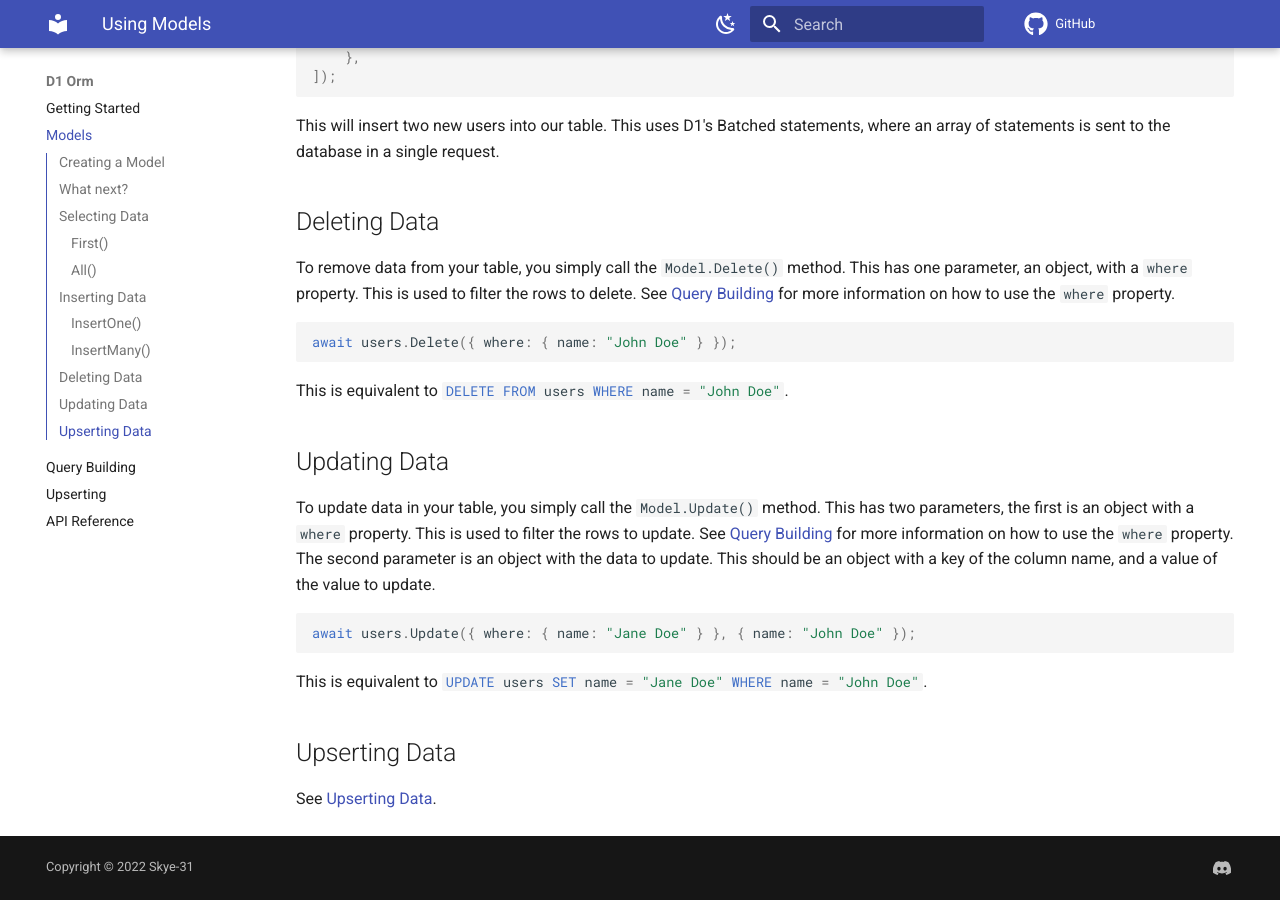
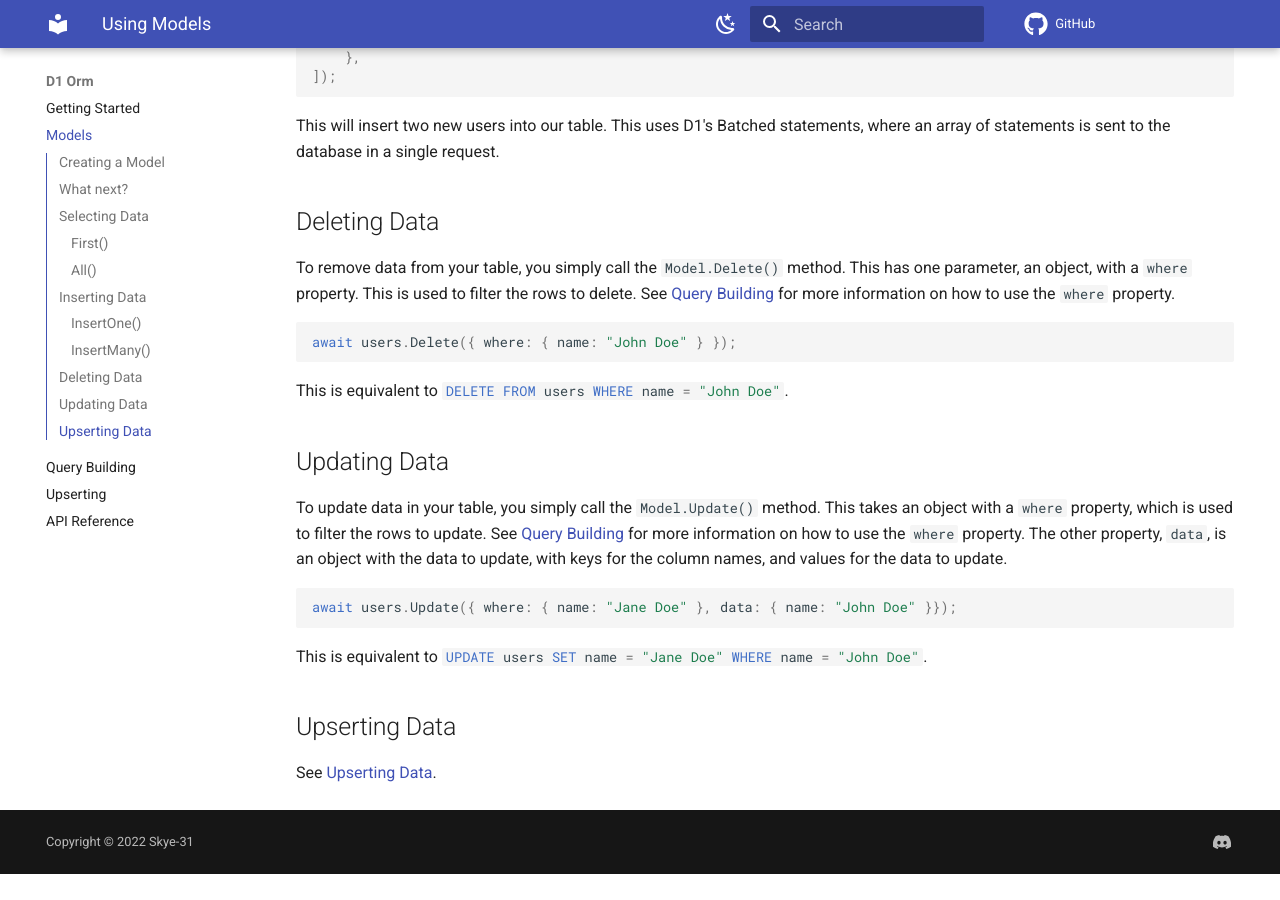
Before and after one commit to Interactions-as-a-Service/docs, an MkDocs documentation site: the page built from docs/d1-orm/models.md, in a window 1280 px wide and 900 px high, scrolled down 3924 px. Built offline with MkDocs 1.6.1 and Material for MkDocs 9.7.7, drawn with Linux system fonts in a browser that asks for light colours; comment, search, counter and statistics services are not loaded; after the commit the page ends 4798 px from its top, so only the background shows below that.

Commit message:
Fix incorrect model update example
https://github.com/Interactions-as-a-Service/d1-orm/issues/66

````diff
--- a/docs/d1-orm/models.md
+++ b/docs/d1-orm/models.md
@@ -193,10 +193,10 @@ This is equivalent to `#!sql DELETE FROM users WHERE name = "John Doe"`.
 
 ## Updating Data
 
-To update data in your table, you simply call the `Model.Update()` method. This has two parameters, the first is an object with a `where` property. This is used to filter the rows to update. See [Query Building](./query-building.md) for more information on how to use the `where` property. The second parameter is an object with the data to update. This should be an object with a key of the column name, and a value of the value to update.
+To update data in your table, you simply call the `Model.Update()` method. This takes an object with a `where` property, which is used to filter the rows to update. See [Query Building](./query-building.md) for more information on how to use the `where` property. The other property, `data`, is an object with the data to update, with keys for the column names, and values for the data to update.
 
 ```ts
-await users.Update({ where: { name: "Jane Doe" } }, { name: "John Doe" });
+await users.Update({ where: { name: "Jane Doe" }, data: { name: "John Doe" }});
 ```
 
 This is equivalent to `#!sql UPDATE users SET name = "Jane Doe" WHERE name = "John Doe"`.
````
